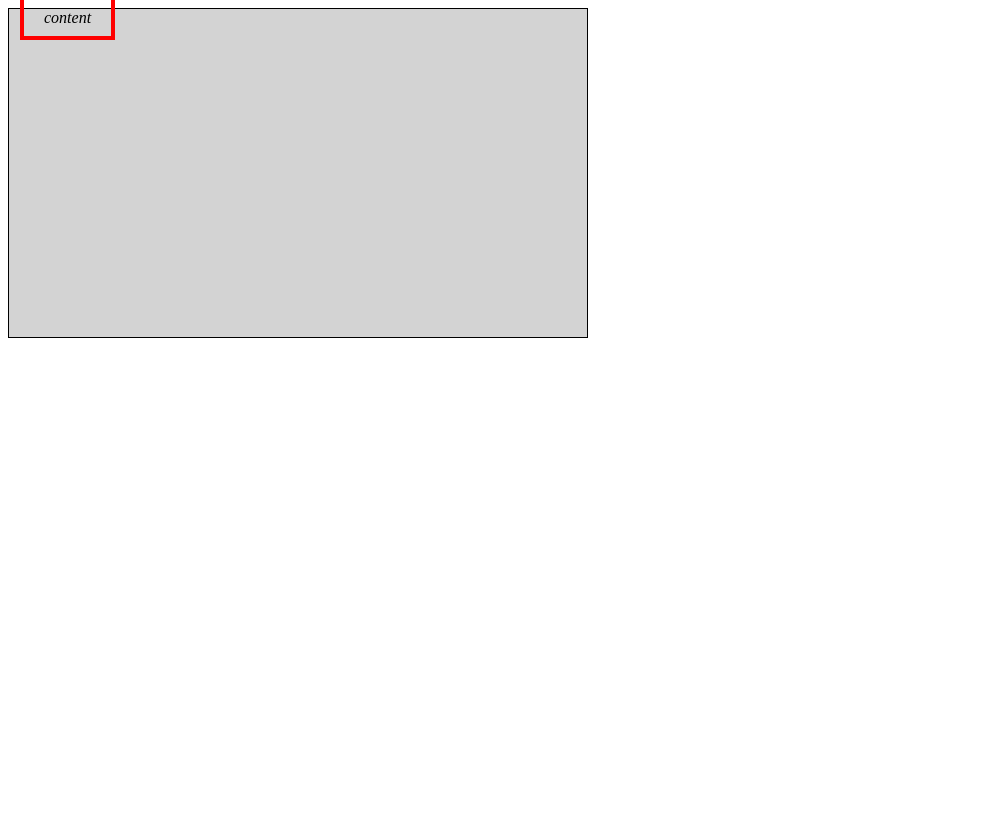
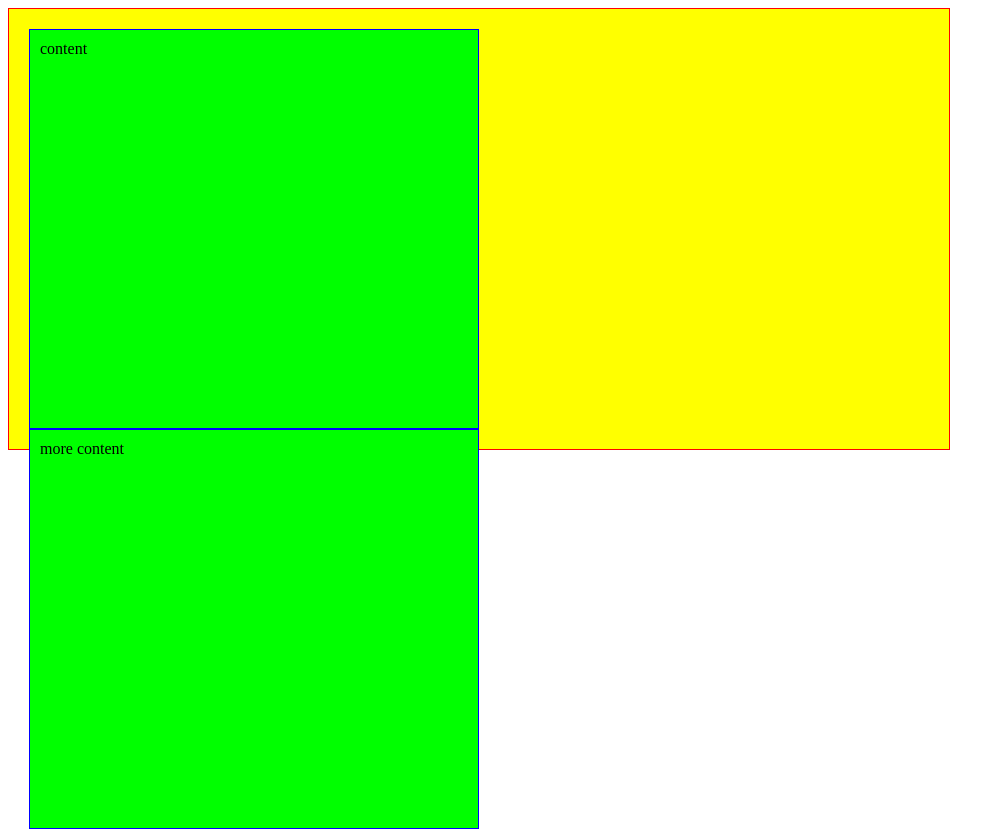
Before and after one commit to Matthew-D-Johnston/ls202-html-and-css, a plain HTML site: page ls202_lesson_2/box_model_practice.html in a window 1280 px wide. Shown: the whole page, without its empty margins (0-1005 px from the left). Before the commit the page ends 800 px from the top, so only its background shows below. Drawn offline with Linux system fonts and the light colour scheme.

Commit message:
Add updated study notes and html file.

```diff
--- a/ls202_lesson_2/box_model_practice.html
+++ b/ls202_lesson_2/box_model_practice.html
@@ -4,31 +4,33 @@
     <title>your page title goes here</title>
     <meta charset="utf-8" />
     <style>
-      div {
-        background-color: lightgray;
-        border: 1px solid black;
-        box-sizing: border-box;
+      section {
+        background-color: yellow;
+        border: 1px solid red;
+        box-sizing: content-box;
         display: inline-block;
+        height: 400px;
         margin: 0;
-        padding: 0;
-        width: 580px;
-        height: 330px;
+        padding: 20px;
+        width: 900px;
       }
 
-      em {
-        border: 4px solid red;
-        box-sizing: content-box;
-        display: inline;
-        height: 300px;
-        margin: 20px 19px 10px 11px;
-        padding: 10px 20px;
-        width: 500px;
+      article {
+        display: inline-block;
+        box-sizing: border-box;
+        background-color: lime;
+        border: 1px solid blue;
+        height: 100%;
+        margin: 0;
+        padding: 10px;
+        width: 50%;
       }
     </style>
   </head>
   <body>
-    <div>
-      <em>content</em>
-    </div>
+    <section>
+      <article>content</article>
+      <article>more content</article>
+    </section>
   </body>
 </html>
```
Also changed, not shown: 1 other file.
